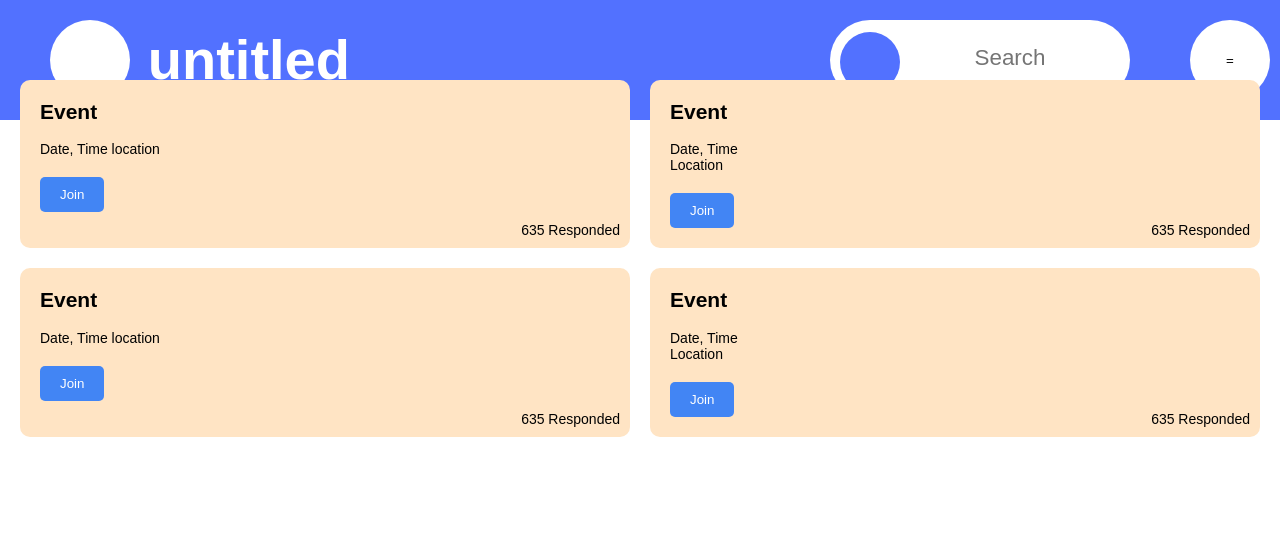
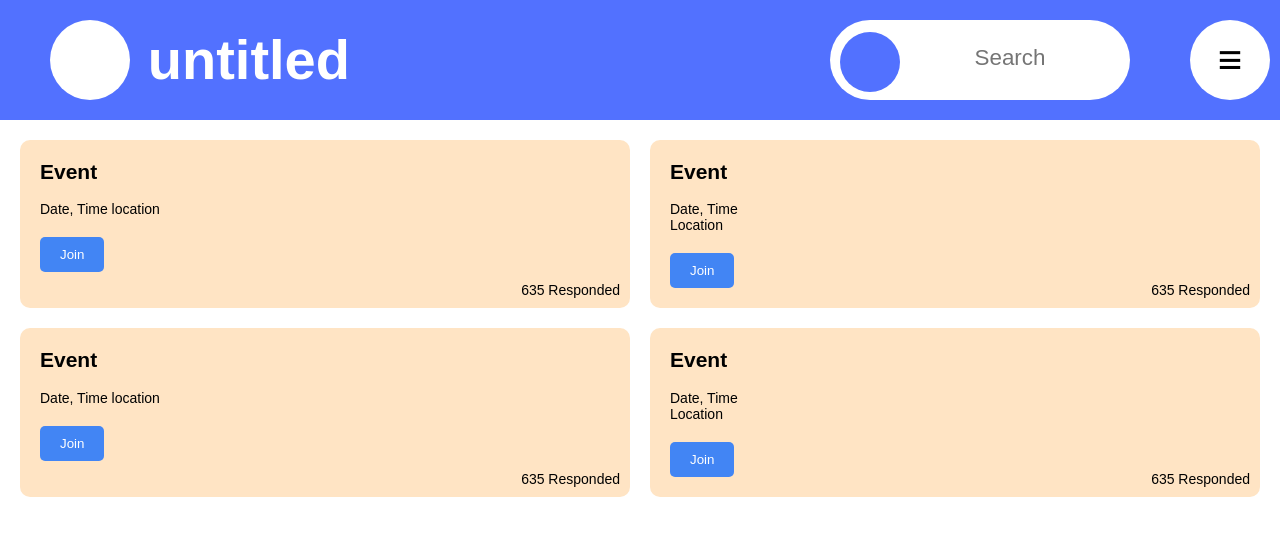
Before and after one commit to PolskiPatriot/WDC_Group63, a website: page public/8.html in a window 1280 px wide. Drawn offline with Linux system fonts and the light colour scheme; files that its build step writes are made by us from their sources.

Commit message:
fixed errors in 5-9 and changed z-index of header

```diff
--- a/public/8.html
+++ b/public/8.html
@@ -4,46 +4,40 @@
   <meta charset="UTF-8">
   <meta name="viewport" content="width=device-width, initial-scale=1.0">
   <title>Untitled</title>
-  <link rel="stylesheet" href="8.css">
+  <link rel="stylesheet" href="/stylesheets/8.css">
+  <link rel="stylesheet" href="/stylesheets/header.css">
 </head>
-<div class="header">
-  <span class="circle"></span>
-  <h1 class="headerContent">untitled</h1>
-  <button type="button" onclick="parent.frames['dropdown'].menuOpen()" class="circle" id="menu">=</button>
-  <span id="searchBar">
-      <input type="text" placeholder="Search" /><span class="smallCircle blue"></span>
-  </span>
+
+
+<body>
+  <div class="header-banner">
+    <iframe class="headerIframe" title="header" name="header" src="header.html" width="100%" height="120px"></iframe>
+    <iframe class="headerIframe" title="dropdown" name="dropdown" id="dropdown" src="dropdown.html" width="315px" height="460px"></iframe>
 </div>
-<body>
-  <header>
-    <div class="logo">untitled</div>
-    <div class="search-icon">Search</div>
-    <div class="menu-icon">&#9776;</div>
-  </header>
   <main>
     <div class="event-grid">
       <div class="event-card">
         <h2>Event</h2>
         <p>Date, Time location</p>
-        <button>Join</button>
+        <button type="button">Join</button>
         <span class="responded">635 Responded</span>
       </div>
       <div class="event-card">
         <h2>Event</h2>
         <p>Date, Time<br>Location</p>
-        <button>Join</button>
+        <button type="button">Join</button>
         <span class="responded">635 Responded</span>
       </div>
       <div class="event-card">
         <h2>Event</h2>
         <p>Date, Time location</p>
-        <button>Join</button>
+        <button type="button">Join</button>
         <span class="responded">635 Responded</span>
       </div>
       <div class="event-card">
         <h2>Event</h2>
         <p>Date, Time<br>Location</p>
-        <button>Join</button>
+        <button type="button">Join</button>
         <span class="responded">635 Responded</span>
       </div>
     </div>
--- a/public/stylesheets/9.css
+++ b/public/stylesheets/9.css
@@ -1,65 +1,4 @@
-.header {
-    padding: 0px;
-    background: #5271ff;
-    top: 0;
-    left: 0;
-    position: fixed;
-    width: 100%;
-    color: white;
-    font-size: 2em;
-    line-height: 80px;
-  }
-
-  .circle {
-    height: 60px;
-    width: 60px;
-    background-color: white;
-    border-radius: 50%;
-    display: inline-block;
-    margin: 20px 10px 20px 50px;
-    vertical-align: middle;
-  }
-
-  #searchBar {
-    width: 300px;
-    background-color: white;
-    border-radius: 50px;
-    float: right;
-    margin: 10px 10px 10px 50px;
-    vertical-align: middle;
-    color: gray;
-  }
-
-
-  .smallCircle {
-    height: 60px;
-    width: 60px;
-    background-color: white;
-    border-radius: 50%;
-    margin: 5px 20px 5px 10px;
-    display: inline-block;
-    vertical-align: middle;
-  }
-
-  .blue {
-    background-color: #5271ff;
-  }
-
-  .headerContent {
-    display: inline-block;
-    vertical-align: middle;
-    margin: auto;
-  }
-
-  #menu {
-    float: right
-  }
-
-
-
-
-
-  body {
+body {
     font-family: Arial, sans-serif;
     margin: 0;
     padding: 0;
@@ -132,4 +71,5 @@
     bottom: -5px;
     border: 2px dotted #721c24;
     border-radius: 7px;
+    z-index: 0;
   }
--- a/public/stylesheets/header.css
+++ b/public/stylesheets/header.css
@@ -20,6 +20,7 @@ body {
  #dropdown {
   margin-top: 100px;
   right: 5px;
+  z-index: 10;
  }
 
   #menuContents {
@@ -151,3 +152,8 @@ body {
   display: inline-block;
 }
   /* HEADER END */
+
+
+.header-banner {
+    height:120px;
+}
```
Also changed, not shown: public/5.html (+9 -17 lines), public/6.html (+9 -19 lines), public/7.html (+7 -18 lines), public/9.html (+13 -14 lines).
